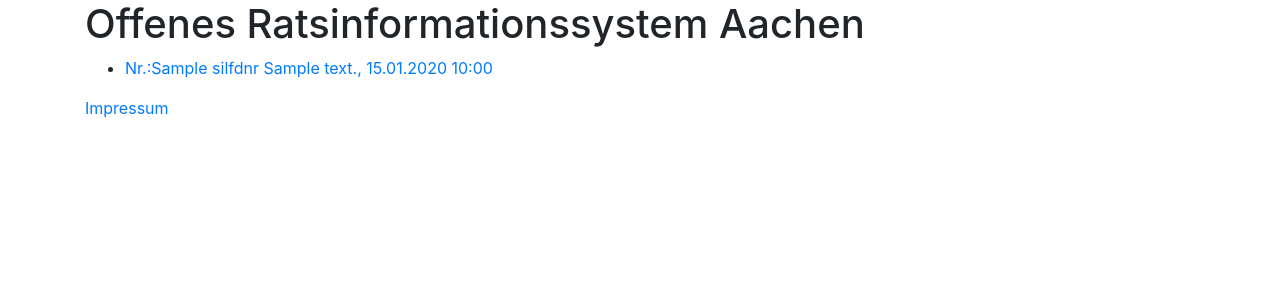
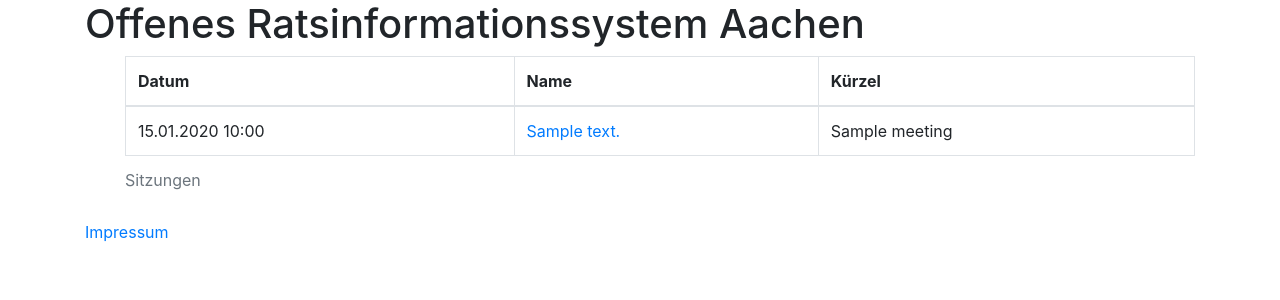
Before and after one commit to comlounge/pyallris, a Python web app: template pyallris/web/templates/meetings.html in a window 1280 px wide. Shown: the part 56-356 px from the top of the page. Run offline with Jinja, Linux system fonts and the light colour scheme; the template is opened without the code that fills it: most values are stand-ins (such as "Sample title", 1, 10 or a date in 2020); some libraries are stand-ins or nearby versions.

Commit message:
Meeting table instead of a list. Sorted by Date DESC.

```diff
--- a/pyallris/web/handlers/meetings.py
+++ b/pyallris/web/handlers/meetings.py
@@ -1,9 +1,10 @@
 from starflyer import Handler
+import pymongo
 
 class Meetings(Handler):
 
     template = "meetings.html"
 
     def get(self):
-        meetings = self.app.mongodb.meetings.find({'ERROR': {"$exists": False} } )
+        meetings = self.app.mongodb.meetings.find({'ERROR': {"$exists": False} } ).sort("start_date", pymongo.DESCENDING )
         return self.render(meetings = meetings)
--- a/pyallris/web/templates/meetings.html
+++ b/pyallris/web/templates/meetings.html
@@ -2,15 +2,33 @@
 
 {% block main_content %}
 <ul>
-    {% for meeting in meetings %}
 
-    <li>
-        <a href="{{url_for("meeting", silfdnr=meeting.silfdnr)}}">
-        Nr.:{{meeting.silfdnr}} {{meeting.sitext}}, {{meeting.start_date.strftime('%d.%m.%Y %H:%M')}}
-        </a>
-    </li>
 
-    {% endfor %}
+    <table class="table table-bordered table-hover">
+        <caption>Sitzungen</caption>
+        <thead>
+        <tr>
+            <th>Datum</th>
+            <th>Name</th>
+            <th>Kürzel</th>
+        </tr>
+        </thead>
+        <tbody>
+        {% for meeting in meetings %}
+            <tr>
+                <td>
+                    {{meeting.start_date.strftime('%d.%m.%Y %H:%M')}}
+                </td>
+                <td>
+                    <a href="{{url_for("meeting", silfdnr=meeting.silfdnr)}}">{{meeting.sitext}}</a>
+                </td>
+                <td>
+                    {{meeting.siname}}
+                </td>
+            </tr>
+        {% endfor %}
+        </tbody>
+    </table>
 </ul>
 
 {% endblock %}
```
